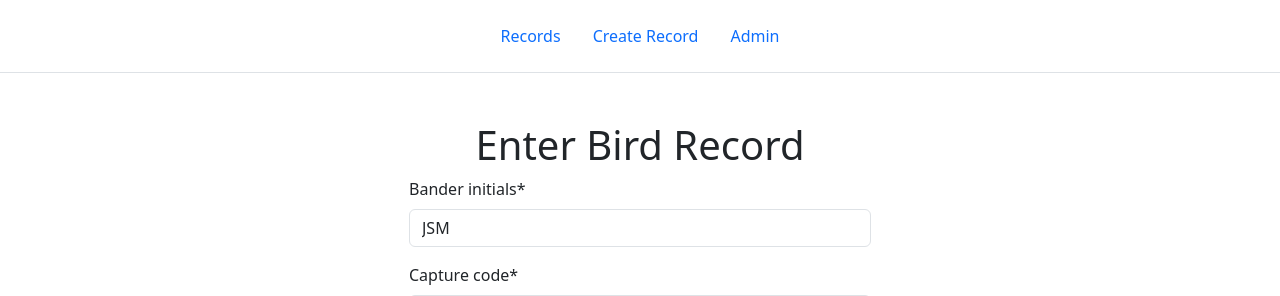
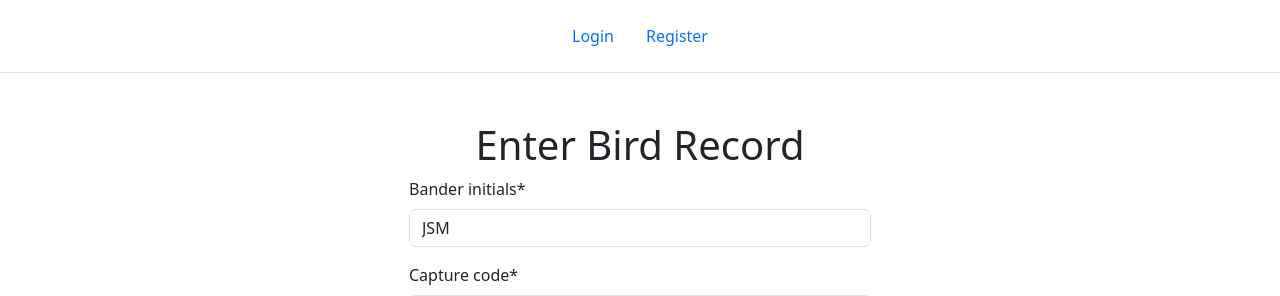
Before and after one commit to ndswecker/SnatchItCore, a Django app: page /maps/create_record/ in a window 1280 px wide. Shown: the top 296 px of the page. Run offline with Django 4.2, Linux system fonts and the light colour scheme; some libraries are stand-ins or nearby versions.

Commit message:
Update header links accounting for allauth

```diff
--- a/app/templates/partials/header.html
+++ b/app/templates/partials/header.html
@@ -1,7 +1,17 @@
 <header class="container-fluid d-flex justify-content-center py-3 border-bottom">
   <nav class="nav nav-pills">
-    <a class="nav-link" href="{% url 'maps:list_capture_records' %}">Records</a>
-    <a class="nav-link" href="{% url 'maps:create_capture_record' %}">Create Record</a>
-    <a class="nav-link" href="{% url 'admin:index' %}">Admin</a>
+    {% if user.is_authenticated %}
+      <a class="nav-link" href="{% url 'users:profile' %}">Profile</a>
+      {% if user.is_staff %}
+        <a class="nav-link" href="{% url 'maps:create_capture_record' %}">Create Record</a>
+      {% endif %}
+      {% if user.is_superuser %}
+        <a class="nav-link" href="{% url 'admin:index' %}">Admin</a>
+      {% endif %}
+      <a class="nav-link" href="{% url 'account_logout' %}">Logout</a>
+    {% else %}
+      <a class="nav-link" href="{% url 'account_login' %}">Login</a>
+      <a class="nav-link" href="{% url 'account_signup' %}">Register</a>
+    {% endif %}
   </nav>
 </header>
```
